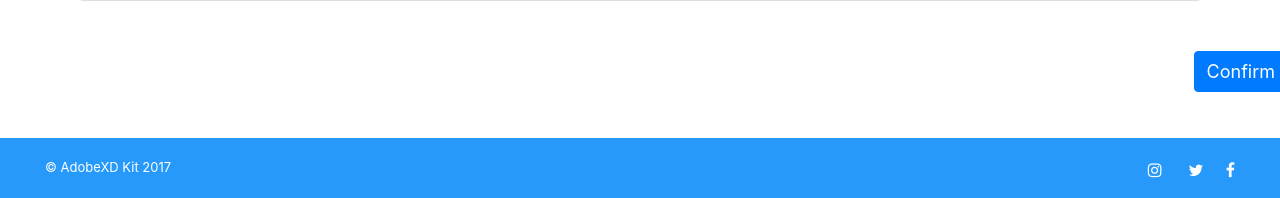
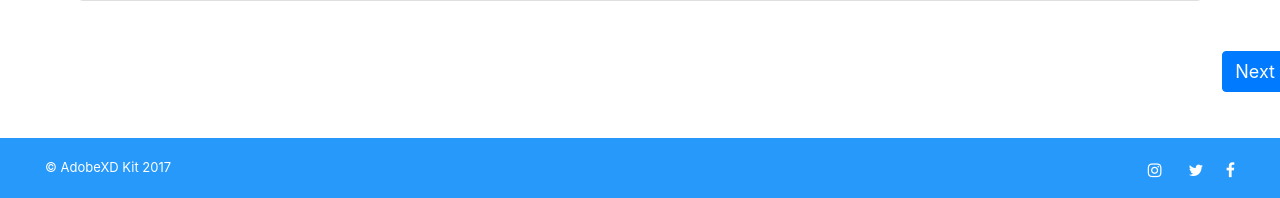
Before and after one commit to ayemed8/FlyDreamAir, a Django app: page /my-info/ in a window 1280 px wide. Shown: the part 792-990 px from the top of the page. Run offline with Django 4.2, Linux system fonts and the light colour scheme; some libraries are stand-ins or nearby versions.

Commit message:
Update passenger_info.html

```diff
--- a/django_backend/app/templates/passenger_info.html
+++ b/django_backend/app/templates/passenger_info.html
@@ -321,7 +321,7 @@
         </div>
       </div>
       <div class="col-lg-4">
-            <a style="float:right;font-size: large; position:relative; left:850px; top:50px;" href="#" class="btn btn-primary">Confirm</a>
+            <a style="float:right;font-size: large; position:relative; left:850px; top:50px;" href="#" class="btn btn-primary">Next</a>
           </div>
     </div>
   </div>
```
